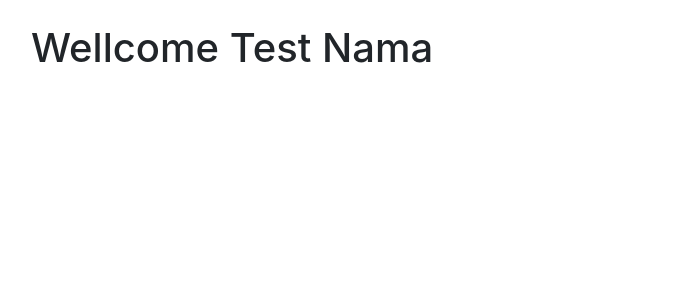
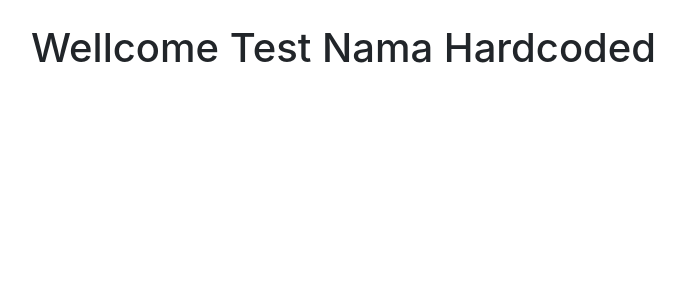
Before and after one commit to farhanzayid1982/phpmvc, a PHP site: page /phpmvc/public/index.php in a window 1280 px wide. Shown: the part 56-356 px from the top of the page, without its empty margins (54-739 px from the left). Run offline with PHP 8.4, Linux system fonts and the light colour scheme.

Commit message:
modified:   app/init.php 	modified:   app/models/Mahasiswa_model.php 	modified:   app/models/User_model.php 	modified:   public/index.php

```diff
--- a/app/init.php
+++ b/app/init.php
@@ -4,5 +4,5 @@
     require_once 'core/Database.php';
     require_once 'core/Flasher.php';
 
-    //require_once 'core/Contants.php';
+    //require_once 'core/Contants.php'; //digantikan dengan config/config.php
     require_once 'config/config.php';
--- a/app/models/User_model.php
+++ b/app/models/User_model.php
@@ -1,7 +1,7 @@
 <?php
 
 class User_model {
-    private $nama = 'Test Nama';
+    private $nama = 'Test Nama Hardcoded';
 
     public function getUser()
     {
```
Also changed, not shown: app/models/Mahasiswa_model.php (+0 -45 lines), public/index.php (+7 -0 lines).
